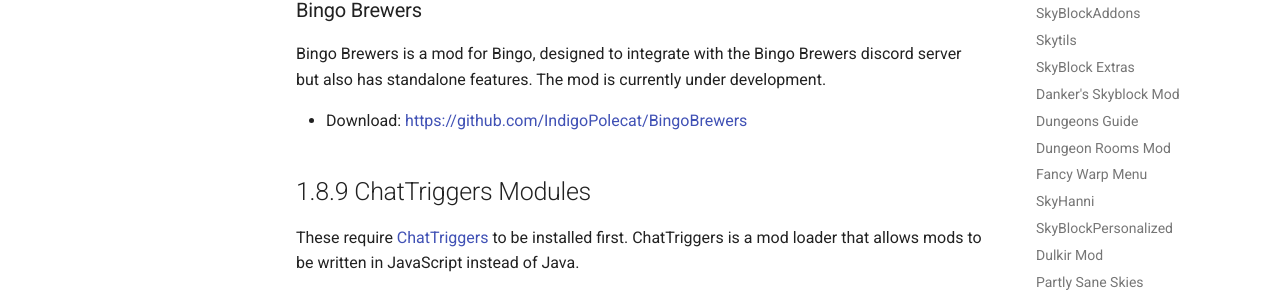
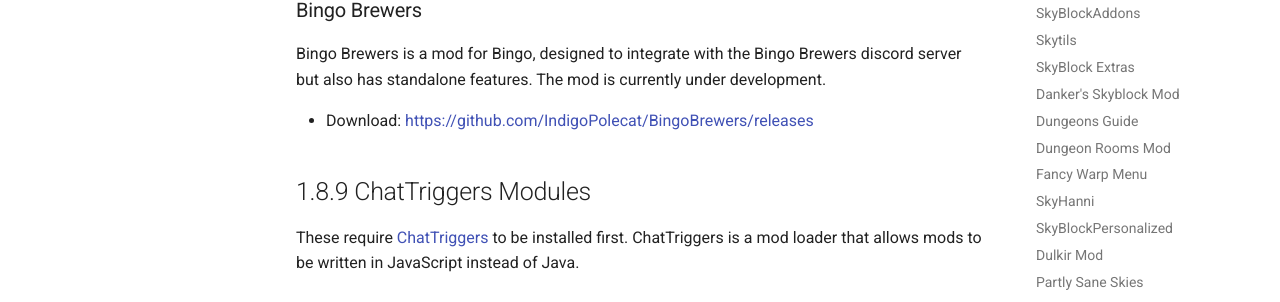
Before and after one commit to ModMalwareInvestigation/SkyBlockModWiki, an MkDocs documentation site: the page built from docs/mod-lists/skyblock-mod-list.md, in a window 1280 px wide and 900 px high, scrolled down 3213 px. Shown: the part 149-451 px from the top of the window. Built offline with MkDocs 1.6.1 and Material for MkDocs 9.7.7, drawn with Linux system fonts in a browser that asks for light colours; comment, search, counter and statistics services are not loaded; some of the changed lines change nothing that is shown.

Commit message:
Update docs/mod-lists/skyblock-mod-list.md
Co-authored-by: jani270 <69345714+jani270@users.noreply.github.com>
Signed-off-by: ILikePlayingGames <22475143+ILikePlayingGames@users.noreply.github.com>

```diff
--- a/docs/mod-lists/skyblock-mod-list.md
+++ b/docs/mod-lists/skyblock-mod-list.md
@@ -93,7 +93,7 @@
     ### Bingo Brewers
     Bingo Brewers is a mod for Bingo, designed to integrate with the Bingo Brewers discord server but also has standalone features. The mod is currently under development.
 
-    - Download: https://github.com/IndigoPolecat/BingoBrewers
+    - Download: https://github.com/IndigoPolecat/BingoBrewers/releases
 
     ## 1.8.9 ChatTriggers Modules
     These require [ChatTriggers](https://www.chattriggers.com) to be installed first.
```
